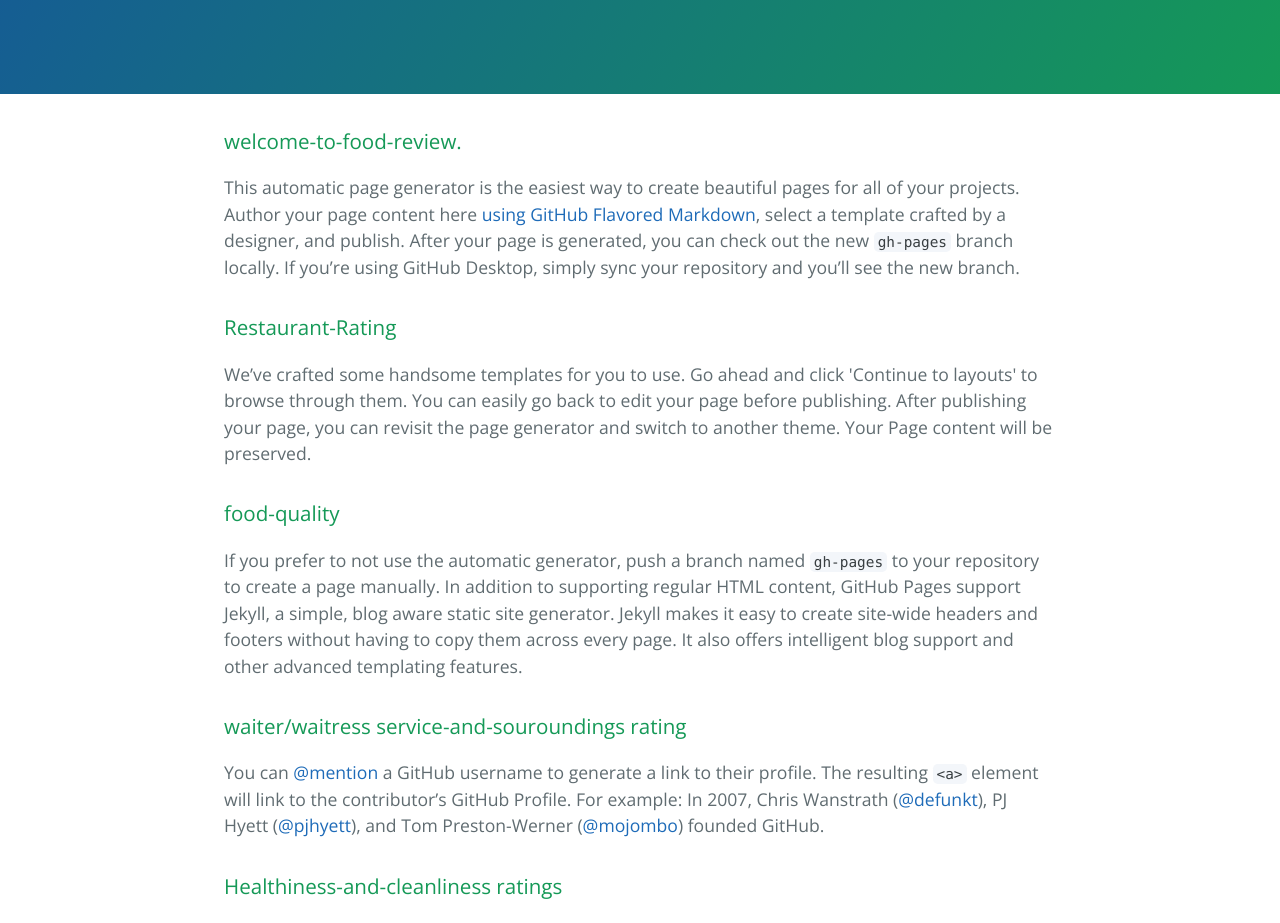
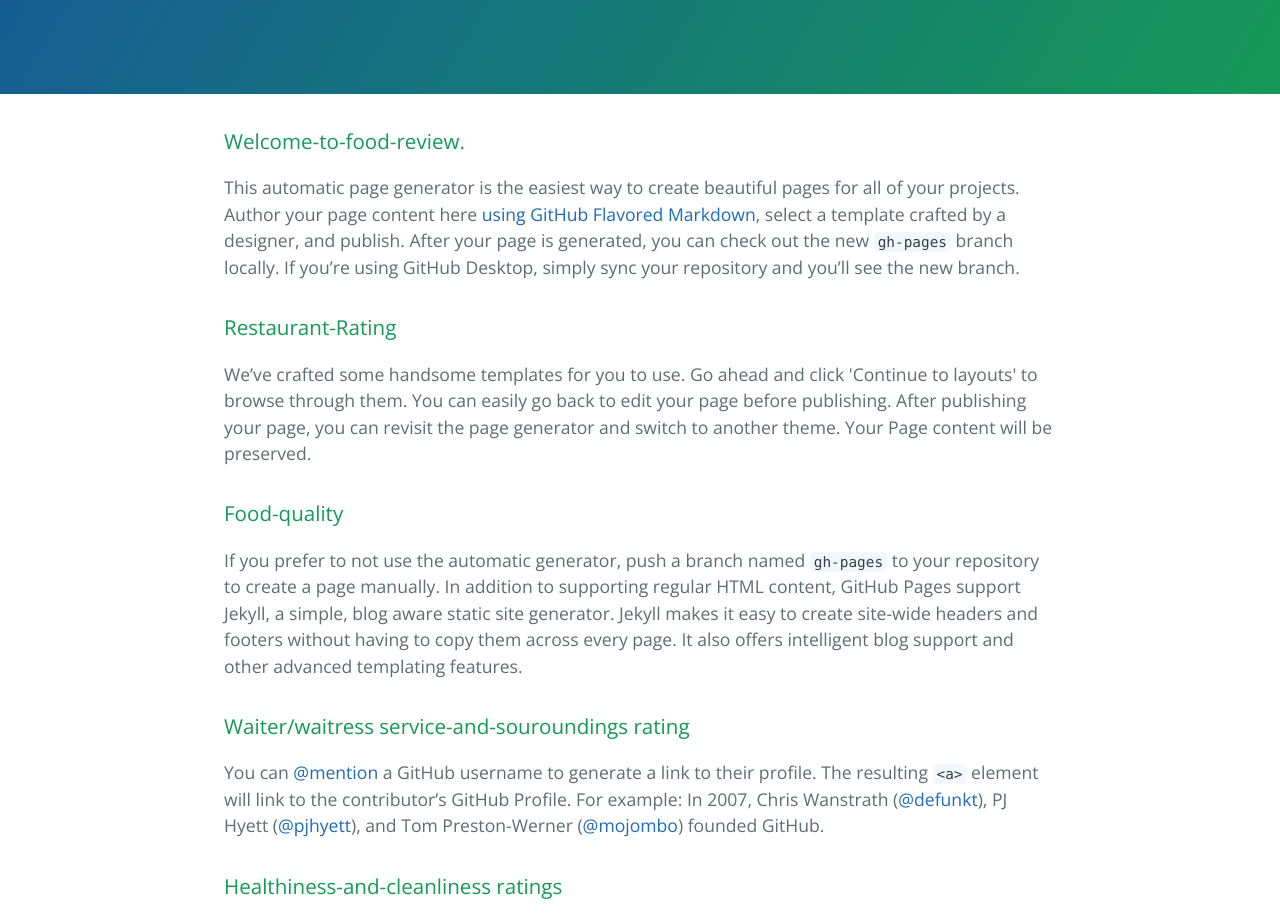
Before and after one commit to Sharonatam/CTD-Planning-Site-TSharon, a plain HTML site: page index.html in a window 1280 px wide. Shown: the part 242-1165 px from the top of the page. Drawn offline with nearby package versions, Linux system fonts and the light colour scheme.

Commit message:
Update index.html

```diff
--- a/index.html
+++ b/index.html
@@ -20,7 +20,7 @@
 
     <section class="main-content">
       <h3>
-<a id="welcome-to-food-review" class="anchor" href="#welcome-to-food-review" aria-hidden="true"><span class="octicon octicon-link"></span></a>welcome-to-food-review.</h3>
+<a id="Welcome-to-food-review" class="anchor" href="#welcome-to-food-review" aria-hidden="true"><span class="octicon octicon-link"></span></a>Welcome-to-food-review.</h3>
 
 <p>This automatic page generator is the easiest way to create beautiful pages for all of your projects. Author your page content here <a href="https://guides.github.com/features/mastering-markdown/">using GitHub Flavored Markdown</a>, select a template crafted by a designer, and publish. After your page is generated, you can check out the new <code>gh-pages</code> branch locally. If you’re using GitHub Desktop, simply sync your repository and you’ll see the new branch.</p>
 
@@ -30,12 +30,12 @@
 <p>We’ve crafted some handsome templates for you to use. Go ahead and click 'Continue to layouts' to browse through them. You can easily go back to edit your page before publishing. After publishing your page, you can revisit the page generator and switch to another theme. Your Page content will be preserved.</p>
 
 <h3>
-<a id="food-quality" class="anchor" href="#Food-quality-Rating" aria-hidden="true"><span class="octicon octicon-link"></span></a>food-quality</h3>
+<a id="Food-quality" class="anchor" href="#Food-quality-Rating" aria-hidden="true"><span class="octicon octicon-link"></span></a>Food-quality</h3>
 
 <p>If you prefer to not use the automatic generator, push a branch named <code>gh-pages</code> to your repository to create a page manually. In addition to supporting regular HTML content, GitHub Pages support Jekyll, a simple, blog aware static site generator. Jekyll makes it easy to create site-wide headers and footers without having to copy them across every page. It also offers intelligent blog support and other advanced templating features.</p>
 
 <h3>
-<a id="waiter/waitress service-and-souroundings rating" class="anchor" href="#waiter/waitress service-and-souroundings rating" aria-hidden="true"><span class="octicon octicon-link"></span></a>waiter/waitress service-and-souroundings rating</h3>
+<a id="Waiter/waitress service-and-souroundings rating" class="anchor" href="#waiter/waitress service-and-souroundings rating" aria-hidden="true"><span class="octicon octicon-link"></span></a>Waiter/waitress service-and-souroundings rating</h3>
 
 <p>You can <a href="https://github.com/blog/821" class="user-mention">@mention</a> a GitHub username to generate a link to their profile. The resulting <code>&lt;a&gt;</code> element will link to the contributor’s GitHub Profile. For example: In 2007, Chris Wanstrath (<a href="https://github.com/defunkt" class="user-mention">@defunkt</a>), PJ Hyett (<a href="https://github.com/pjhyett" class="user-mention">@pjhyett</a>), and Tom Preston-Werner (<a href="https://github.com/mojombo" class="user-mention">@mojombo</a>) founded GitHub.</p>
 
```
